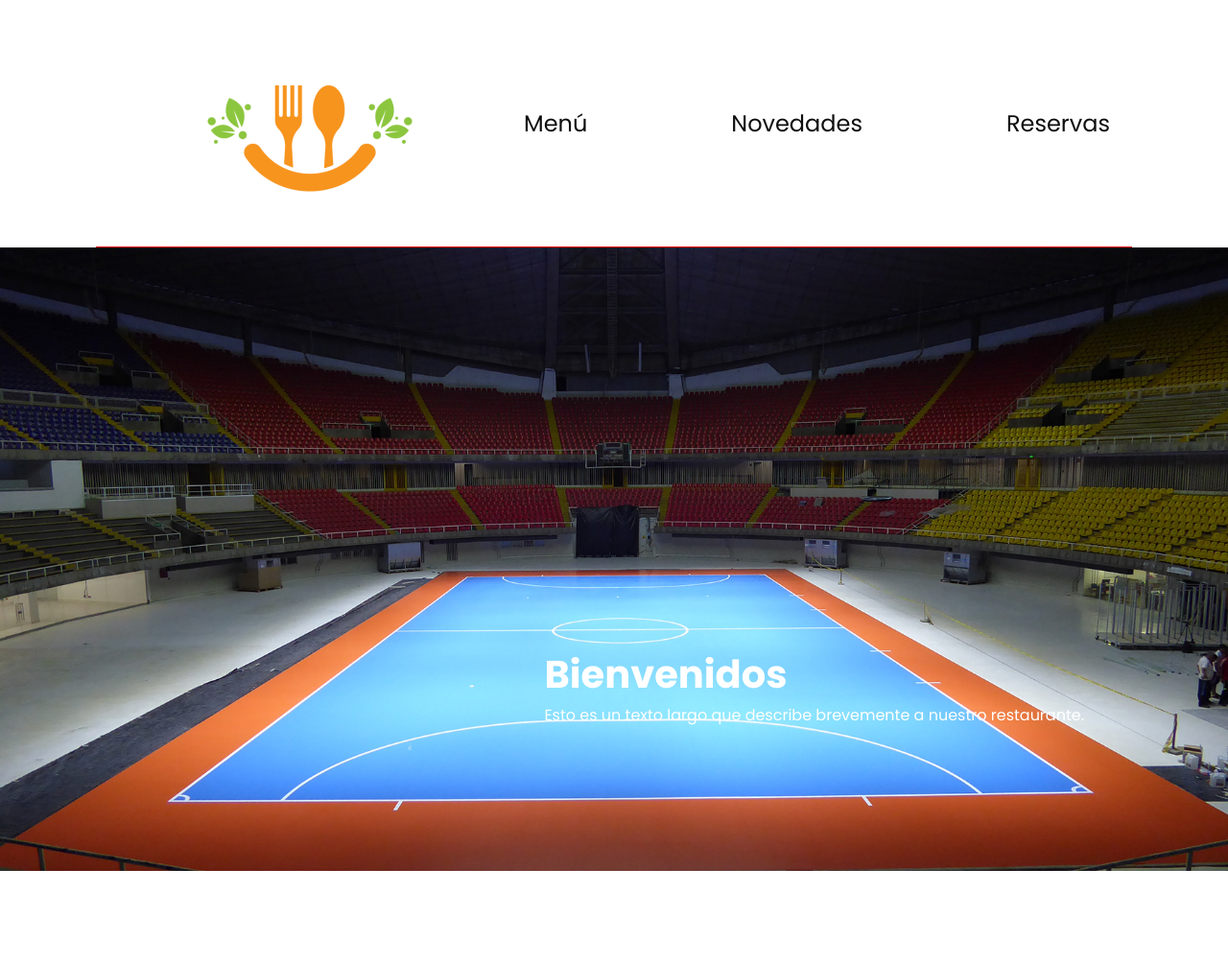
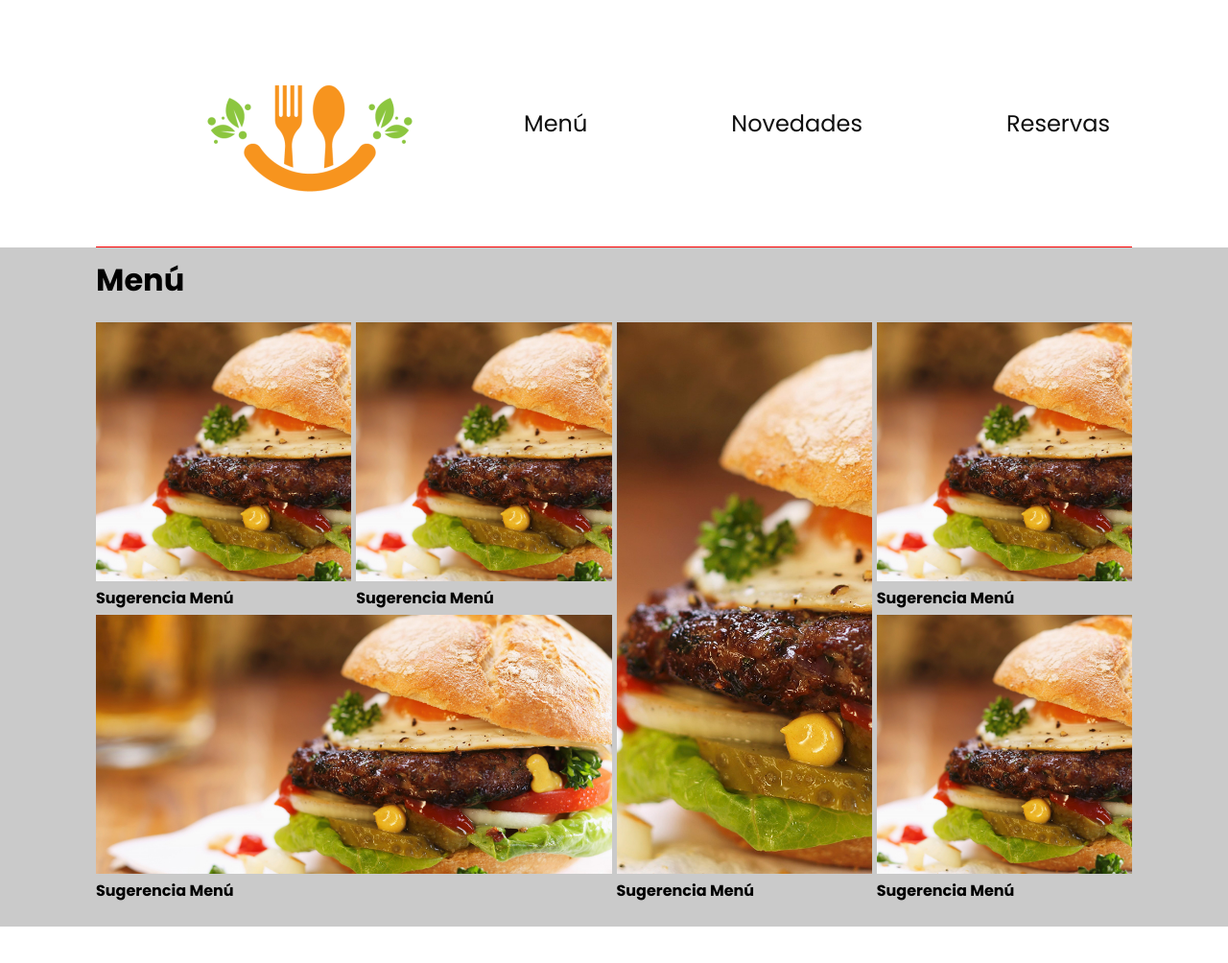
Before and after one commit to EdwardERF/ORT-DIW, a plain HTML site: page index.html in a window 1280 px wide. Shown: the top 1004 px of the page at 96% size. Drawn offline with Linux system fonts and the light colour scheme.

Commit message:
MENU terminado

```diff
--- a/estilos.css
+++ b/estilos.css
@@ -6,7 +6,8 @@
 body {
   font-family: 'Poppins', sans-serif;
   /* color: #909090; */
-  color: white;
+  /* color: white; */
+  color: black;
   height: 300vh;
 }
 
@@ -63,8 +64,84 @@ nav ul li a {
 }
 
 /* CSS MENU */
+.menu {
+  padding: 0 100px 25px;
+  background-color: #CACACA;
+}
 
+.menu h1 {
+  padding: 10px 0 20px 0;
+  font-weight: 700;
+  font-size: 2em;
+}
 
+.menu h2 {
+  font-weight: 700;
+  font-size: 1em;
+}
+
+/* TEMPORAL */
+.menu article {
+  /* border: 1px solid red; */
+}
+
+.menu article img {
+  width: 100%;
+  height: calc(100% - 30px);
+  object-fit: cover;
+}
+
+.menu article {
+  display: flex;
+  flex-wrap: wrap;
+}
+
+.menu article h2 {
+  align-self: flex-end;
+}
+
+.contenedor-articulos {
+  display: grid;
+  grid-template-columns: repeat(4, 1fr);
+  grid-template-rows: repeat(2, 300px);
+  gap: 5px;
+}
+
+.contenedor-articulos article:nth-child(1) {
+  /* border: 2px solid blue; */
+  grid-column: 1 / span 1;
+  grid-row: 1 / span 1;
+}
+
+.contenedor-articulos article:nth-child(2) {
+  /* border: 2px solid blue; */
+  grid-column: 2 / span 1;
+  grid-row: 1 / span 1;
+}
+
+.contenedor-articulos article:nth-child(3) {
+  /* border: 2px solid green; */
+  grid-column: 3 / span 1;
+  grid-row: 1 / span 2;
+}
+
+.contenedor-articulos article:nth-child(4) {
+  /* border: 2px solid blue; */
+  grid-column: 4 / span 1;
+  grid-row: 1 / span 1;
+}
+
+.contenedor-articulos article:nth-child(5) {
+  /* border: 2px solid greenyellow; */
+  grid-column: 1 / span 2;
+  grid-row: 2 / span 1;
+}
+
+.contenedor-articulos article:nth-child(6) {
+  /* border: 2px solid aqua; */
+  grid-column: 4 / span 1;
+  grid-row: 2 / span 1;
+}
 
 /* CSS NOVEDADES */
 
--- a/index.html
+++ b/index.html
@@ -26,15 +26,50 @@
     </nav>
   </header>
   <!-- BIENVENIDA -->
-  <section class="bienvenida">
+  <!-- <section class="bienvenida">
     <div class="centrado">
       <article>
         <h1 class="titulo-bienvenida">Bienvenidos</h1>
         <p class="descripcion-bienvenida">Esto es un texto largo que describe brevemente a nuestro restaurante.</p>
       </article>
     </div>
+  </section> -->
+  <!-- MENU -->
+  <section class="menu">
+    <h1>Menú</h1>
+    <div class="contenedor-articulos">
+      <article class="articulo-menu">
+        <img src="/img/sugerencia-menu-1.jpg" alt="Sugerencia Menu">
+        <h2>Sugerencia Menú</h2>
+      </article>
+
+      <article class="articulo-menu">
+        <img src="/img/sugerencia-menu-1.jpg" alt="Sugerencia Menu">
+        <h2>Sugerencia Menú</h2>
+      </article>
+
+      <article class="articulo-menu">
+        <img src="/img/sugerencia-menu-1.jpg" alt="Sugerencia Menu">
+        <h2>Sugerencia Menú</h2>
+      </article>
+
+      <article class="articulo-menu">
+        <img src="/img/sugerencia-menu-1.jpg" alt="Sugerencia Menu">
+        <h2>Sugerencia Menú</h2>
+      </article>
+
+      <article class="articulo-menu">
+        <img src="/img/sugerencia-menu-1.jpg" alt="Sugerencia Menu">
+        <h2>Sugerencia Menú</h2>
+      </article>
+
+      <article class="articulo-menu">
+        <img src="/img/sugerencia-menu-1.jpg" alt="Sugerencia Menu">
+        <h2>Sugerencia Menú</h2>
+      </article>
+    </div>
+
   </section>
-  <!-- MENU -->
 
   <!-- NOVEDADES -->
 
```
Also changed, not shown: img/sugerencia-menu-1.jpg (added).
